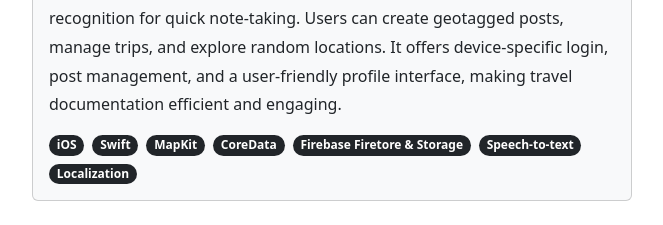
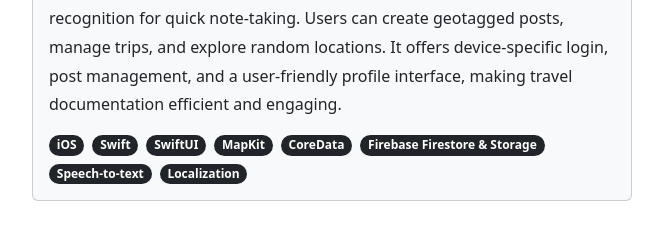
Before and after one commit to karoliam/karoliam.github.io, a React (Vite) app: page / in a window 1280 px wide. Shown: the part 4160-4385 px from the top of the page, without its empty margins (308-971 px from the left). Built offline with nearby package versions, Linux system fonts and the light colour scheme.

Commit message:
added logo

```diff
--- a/index.html
+++ b/index.html
@@ -2,9 +2,9 @@
 <html lang="en">
   <head>
     <meta charset="UTF-8" />
-    <link rel="icon" type="image/svg+xml" href="/vite.svg" />
+    <link rel="icon" type="image/svg+xml" href="./src/assets/logoicon.svg" />
     <meta name="viewport" content="width=device-width, initial-scale=1.0" />
-    <title>Vite + React</title>
+    <title>Karoliina Multas - portfolio</title>
   </head>
   <body>
     <div id="root"></div>
--- a/src/utils/projectList.js
+++ b/src/utils/projectList.js
@@ -305,7 +305,7 @@
       and employs speech recognition for quick note-taking. Users can create geotagged posts, manage trips,
        and explore random locations. It offers device-specific login, post management, and a user-friendly profile interface,
         making travel documentation efficient and engaging.`,
-    techStack: ["iOS", "Swift", "MapKit", "CoreData", "Firebase Firetore & Storage", "Speech-to-text", "Localization"]
+    techStack: ["iOS", "Swift", "SwiftUI", "MapKit", "CoreData", "Firebase Firestore & Storage", "Speech-to-text", "Localization"]
   },
 ];
 
```
Also changed, not shown: src/assets/logoicon.svg (added).
